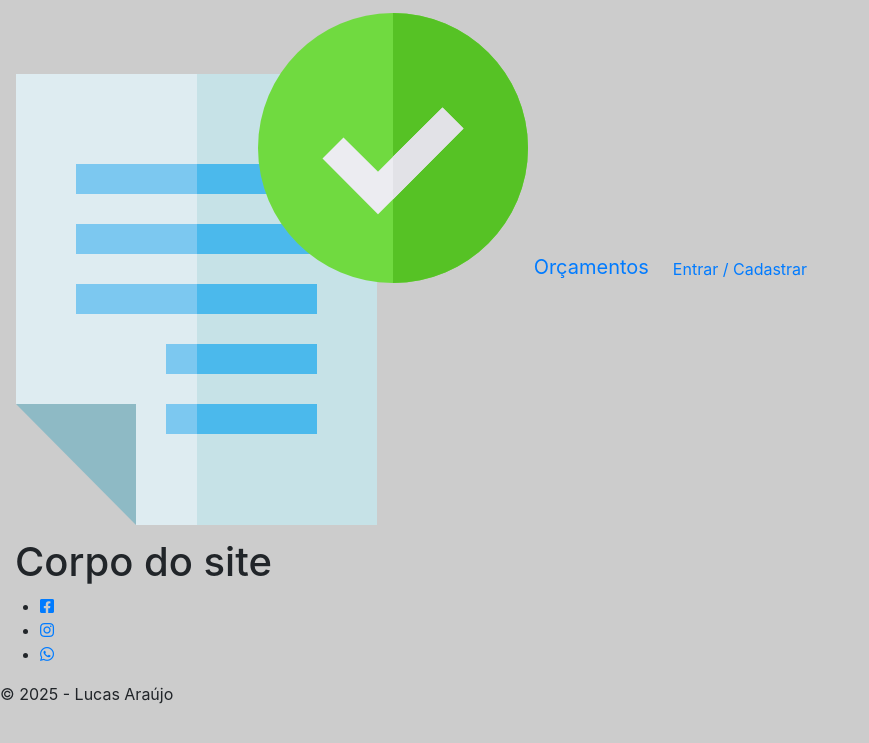
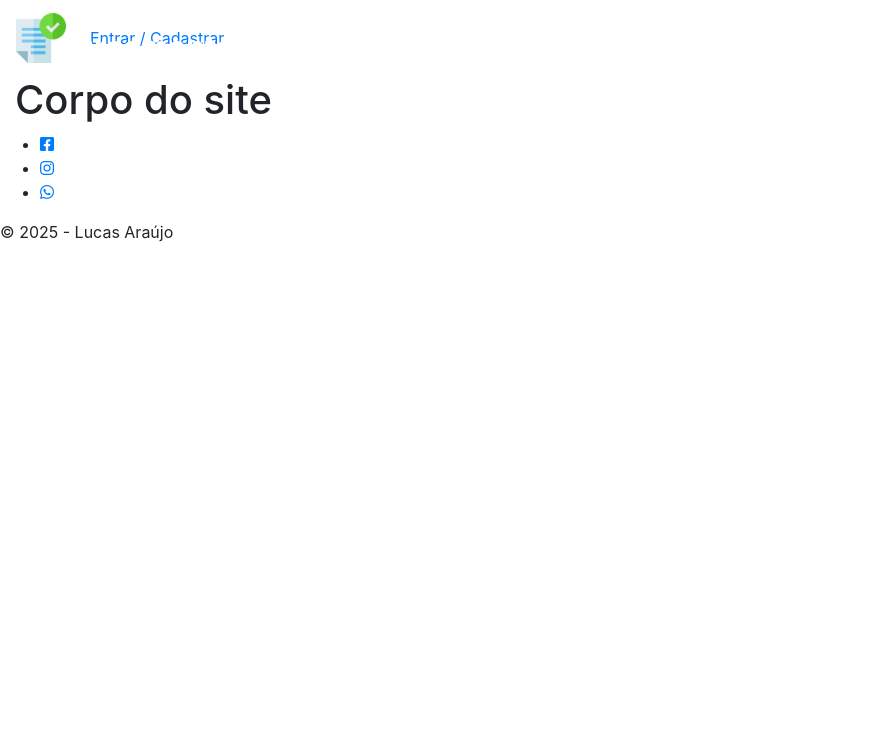
Before and after one commit to LucasAraujo019/orcamento, a PHP site: page / in a window 1280 px wide. Shown: the top 743 px of the page, without its empty margins (0-869 px from the left). Run offline with PHP 8.4, Linux system fonts and the light colour scheme.

Commit message:
Adicionando itens no css

```diff
--- a/css/style.css
+++ b/css/style.css
@@ -1,3 +1,20 @@
-body {
+/* body {
     background-color: #ccc;
+} */
+
+.navbar-brand {
+    position: relative;
 }
+
+#logo {
+    width: 50px;
+}
+
+#orcamento-title {
+    color: white;
+    position: absolute;
+    bottom: -2px;
+    font-size: 30px;
+    left: 55px;
+    font-weight: bold;
+}
```
